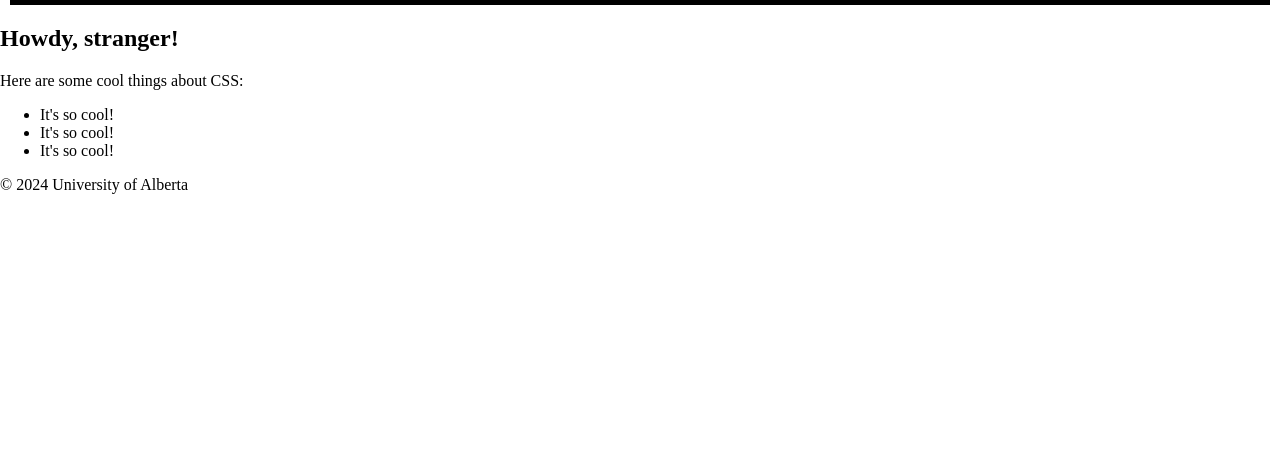
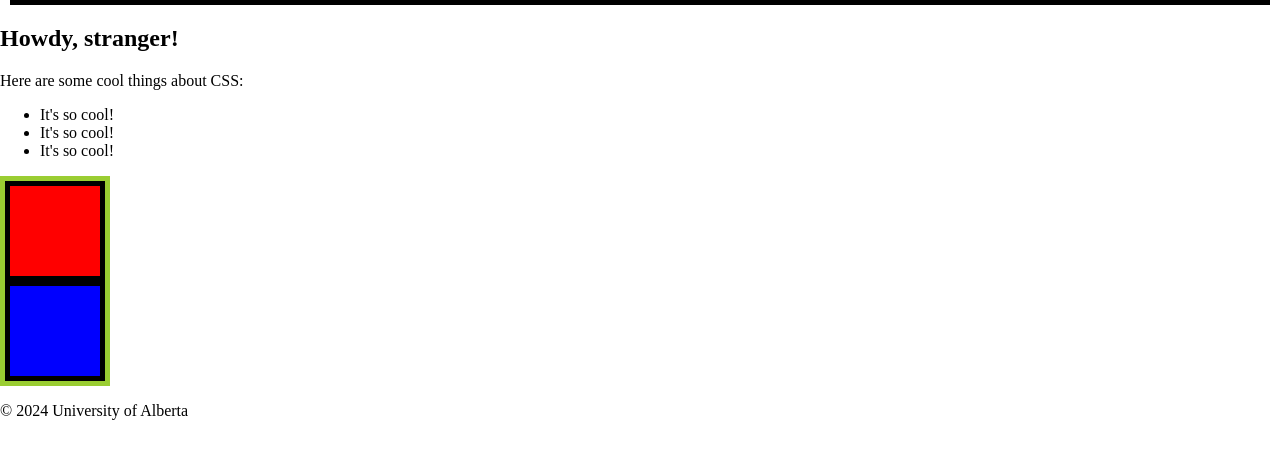
Before and after one commit to JamesonRGrieve-Instruction/Demo-EXSM3934-2024-03-Fall, a website: page src/index.html in a window 1280 px wide. Shown: the part 82-540 px from the top of the page. Drawn offline with Linux system fonts and the light colour scheme.

Commit message:
Border-box;

```diff
--- a/src/css/styles.css
+++ b/src/css/styles.css
@@ -1,3 +1,6 @@
+* {
+    box-sizing: border-box;
+}
 body {
     margin: 0;
 }
@@ -9,6 +12,32 @@ header {
     border: 5px solid black;
     padding: 15px;
 }
+
+aside {
+    width: 110px;
+    height: 210px;
+    background-color: chartreuse;
+    border: 5px solid yellowgreen;
+}
+#box1 {
+    background-color: red;
+    width: 100px;
+    height: 100px;
+    /* margin: 10px; */
+    border: 5px solid black;
+
+    padding: 15px;
+}
+
+#box2 {
+    background-color: blue;
+    width: 100px;
+    height: 100px;
+    /* margin: 10px; */
+    border: 5px solid black;
+    padding: 15px;
+}
+
 /* header {
     background-color: salmon;
 }
--- a/src/index.html
+++ b/src/index.html
@@ -21,6 +21,10 @@
       <li>It's so cool!</li>
     </ul>
   </main>
+  <aside>
+    <div id="box1"></div>
+    <div id="box2"></div>
+  </aside>
   <footer>
     <p>&copy; 2024 University of Alberta</p>
   </footer>
```
